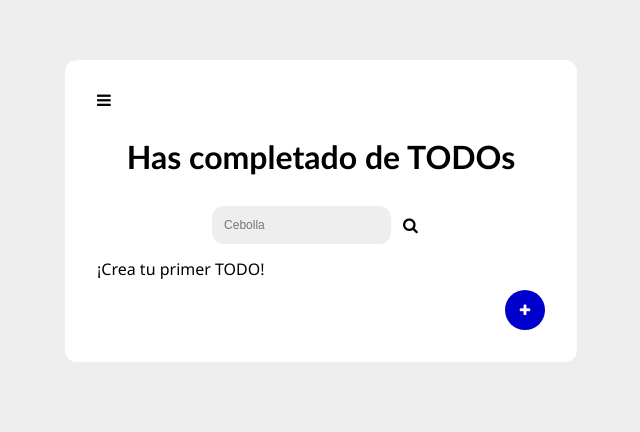
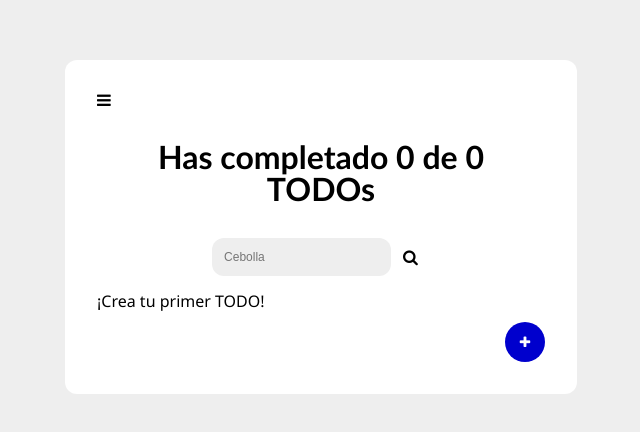
Before and after one commit to alandromundo/platzi-react-juandc-2021, a React (Create React App) app: page / in a window 1280 px wide. Shown: the part 140-572 px from the top of the page, without its empty margins (319-959 px from the left). Built offline with nearby package versions, Linux system fonts and the light colour scheme.

Commit message:
useContext por el Cosumer dentro de cada Componente

```diff
--- a/src/components/TodoCounter.jsx
+++ b/src/components/TodoCounter.jsx
@@ -1,10 +1,14 @@
 import React from "react";
+import { TodoContext } from "../contexts/TodoContext";
 import "../styles/components/TodoCounter.css";
 
-function TodoCounter({ total, completed }) {
+function TodoCounter() {
+
+  const { totalTodos, completedTodos } = React.useContext(TodoContext);
+
   return (
     <h2 className="TodoCounter">
-      Has completado {completed} de {total} TODOs
+      Has completado {completedTodos} de {totalTodos} TODOs
     </h2>
   );
 }
--- a/src/components/TodoSearch.jsx
+++ b/src/components/TodoSearch.jsx
@@ -1,7 +1,11 @@
 import React from "react";
+import { TodoContext } from "../contexts/TodoContext";
 import "../styles/components/TodoSearch.css";
 
-function TodoSearch({ searchValue, setSearchValue }) {
+function TodoSearch() {
+
+  const { searchValue, setSearchValue } = React.useContext(TodoContext)
+
   const onSearchValueChange = (event) => {
     console.log(event.target.value);
     setSearchValue(event.target.value);
--- a/src/pages/AppUI.jsx
+++ b/src/pages/AppUI.jsx
@@ -9,6 +9,12 @@ import { TodoNav } from "../components/TodoNav";
 
 function AppUI() {
 
+  const { error,
+          loading,
+          searchedTodos,
+          toggleCompleteTodo,
+          onDelete} = React.useContext(TodoContext);
+
   return(
     <React.Fragment>
       <TodoNav />
@@ -17,12 +23,7 @@ function AppUI() {
 
       <TodoSearch />
 
-      <TodoContext.Consumer>
-        {({ error,
-            loading,
-            searchedTodos,
-            toggleCompleteTodo,
-            onDelete }) => (
+
       <TodoList>
         {/* Mostramos un mensaje en caso de que ocurra algún error */}
         {error && <p>Desespérate, hubo un error...</p>}
@@ -41,8 +42,6 @@ function AppUI() {
           />
         ))}
       </TodoList>
-        )}
-      </TodoContext.Consumer>
 
       <CreateTodoButton />
     </React.Fragment>
```
Lines whose indentation alone changed are shown as unchanged.
